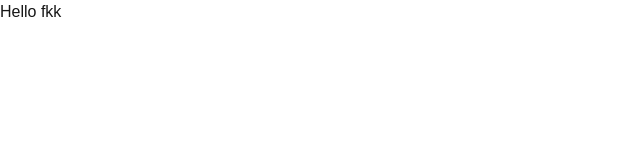
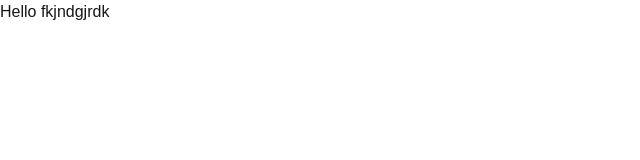
Before and after one commit to Pycreater/easy-wp, a Next.js app: page / in a window 1280 px wide. Shown: the top 160 px of the page, without its empty margins (0-640 px from the left). Built offline with nearby package versions, Linux system fonts and the light colour scheme.

Commit message:
feat: hello world

```diff
--- a/app/page.tsx
+++ b/app/page.tsx
@@ -1,3 +1,3 @@
 export default function Home() {
-  return <div>Hello fkk</div>;
+  return <div>Hello fkjndgjrdk</div>;
 }
```
